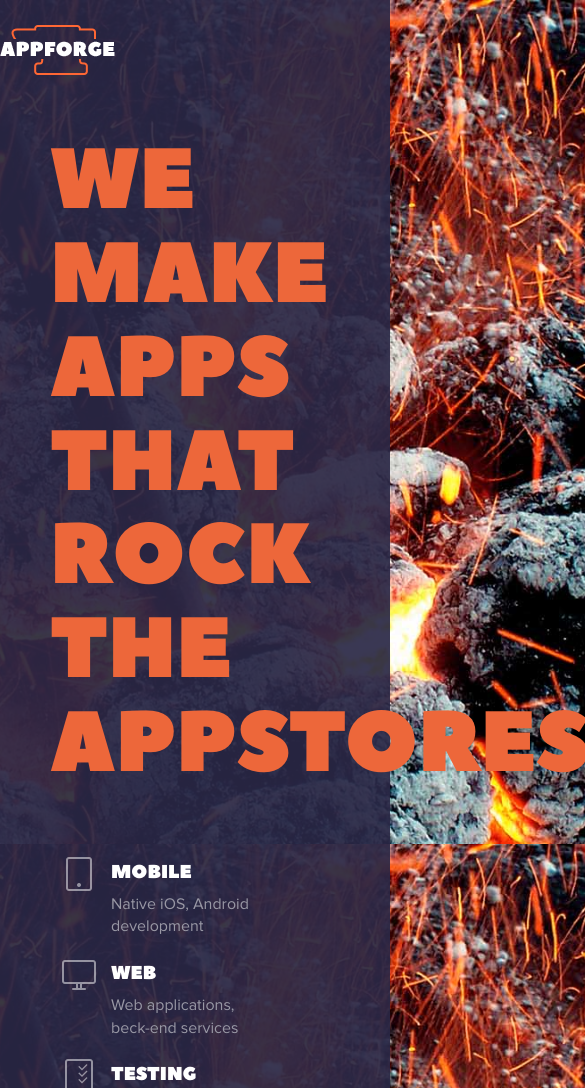
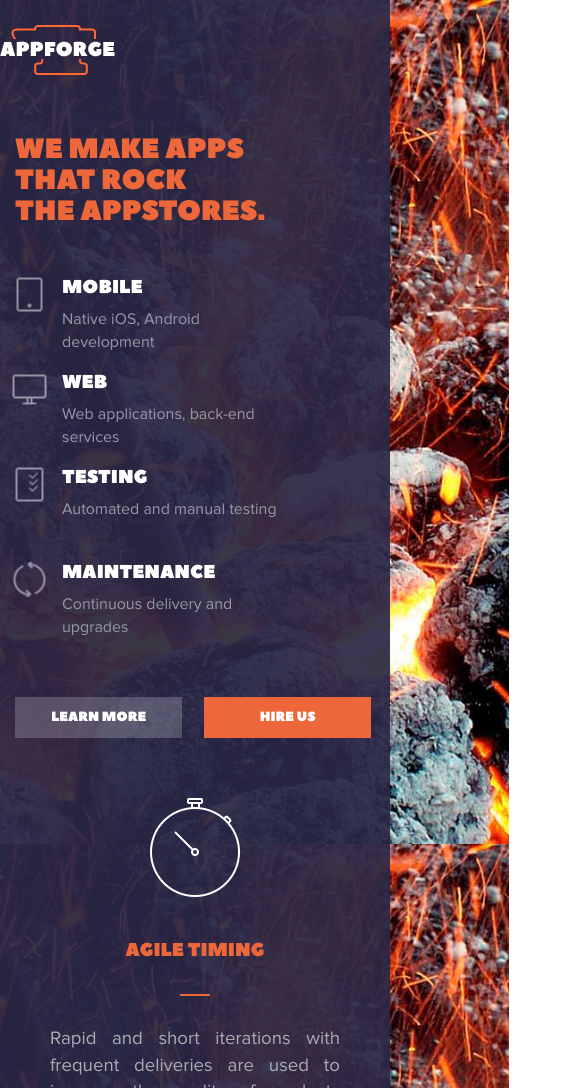
Before and after one commit to martyrdomspangle/martyrdomspangle.github.com, a website: page index.html in a window 390 px wide. Shown: the top 1088 px of the page, 585 px wide, since content can reach past the window. Drawn offline with nearby package versions, Linux system fonts and the light colour scheme; a web font is replaced by a local one.

Commit message:
Home page: - Mobile version implemented; - Desktop version adjusted;
Mobile version:
 - Button class was added for mobile version;

```diff
--- a/css/styles-main.css
+++ b/css/styles-main.css
@@ -204,14 +204,47 @@ header.menu a.selected {
   height: 100px;
   margin-left: -3px;
   margin-bottom: -5px;
-  padding-left: 64px;
+}
+
+.icon {
   background-repeat: no-repeat !important;
+  background-position: center center;
+  width: 35px;
+  height: 35px;
+}
+
+.mobile-icon {
+  background-image: url('/img/ic_mobile.png');
+}
+.web-icon {
+  background-image: url('/img/ic_web.png');
+}
+.test-icon {
+  background-image: url('/img/ic_testing.png');
+}
+.maintenance-icon {
+  background-image: url('/img/ic_maintainance.png');
 }
 
 .responsive-ul > li {
   display: inline-table;
   table-layout: fixed;
   width: 25%;
+}
+
+.image-container, .info-container {
+  display: inline-block;
+  vertical-align: top;
+}
+
+.info-container {
+  width: 74%;
+  margin-left: 15px;
+}
+
+.info-container > h3 {
+  text-transform: uppercase;
+  margin-top: 0;
 }
 
 .grid > li {
--- a/css/styles-mobile.css
+++ b/css/styles-mobile.css
@@ -33,3 +33,43 @@ section.stripe {
 section.wrapper section {
   display: block !important;
 }
+
+.page h1 {
+  font-size: 21pt;
+}
+
+.page-home {
+  max-width: calc(100% - 30px) !important;
+}
+
+.page-home ul.labels {
+  max-width: 100%;
+  margin: 50px 0 0;
+  width: 100%;
+}
+
+.page-home ul.labels li {
+  padding: 0;
+}
+
+.info-container {
+  width: 65%;
+}
+
+.info-container h3 {
+  margin-top: 0;
+}
+
+.btn-control-group li {
+  width: 46.5%;
+  min-width: 46.5%;
+  padding: 10px;
+  margin-right: 0;
+}
+.btn-control-group li + li {
+  margin-left: 5%;
+}
+
+.page .btn {
+  font-size: 10pt;
+}
--- a/pages/home.html
+++ b/pages/home.html
@@ -12,21 +12,37 @@
     <h1>WE MAKE APPS <br /> THAT ROCK <br /> THE APPSTORES.</h1>
   </div>
   <ul class="labels responsive-ul">
-    <li style="background: url('/img/ic_mobile.png')">
-      <h3>MOBILE</h3>
+    <li>
+      <div class="icon mobile-icon image-container">
+      </div>
+      <div class="info-container">
+      <h3>Mobile</h3>
       <p>Native iOS, Android development</p>
+        </div>
     </li>
-    <li style="background: url('/img/ic_web.png')">
-      <h3>WEB</h3>
-      <p>Web applications, beck-end services</p>
+    <li>
+      <div class="icon web-icon image-container">
+      </div>
+      <div class="info-container">
+      <h3>Web</h3>
+      <p>Web applications, back-end services</p>
+        </div>
     </li>
-    <li style="background: url('/img/ic_testing.png')">
-      <h3>TESTING</h3>
+    <li>
+      <div class="icon test-icon image-container">
+      </div>
+      <div class="info-container">
+      <h3>Testing</h3>
       <p>Automated and manual testing</p>
+        </div>
     </li>
-    <li style="background: url('/img/ic_maintainance.png')">
-      <h3>MAINTENANCE</h3>
+    <li>
+      <div class="icon maintenance-icon image-container">
+      </div>
+      <div class="info-container">
+      <h3>Maintenance</h3>
       <p>Continuous delivery and upgrades</p>
+        </div>
     </li>
   </ul>
   <ul class="btn-control-group">
```
